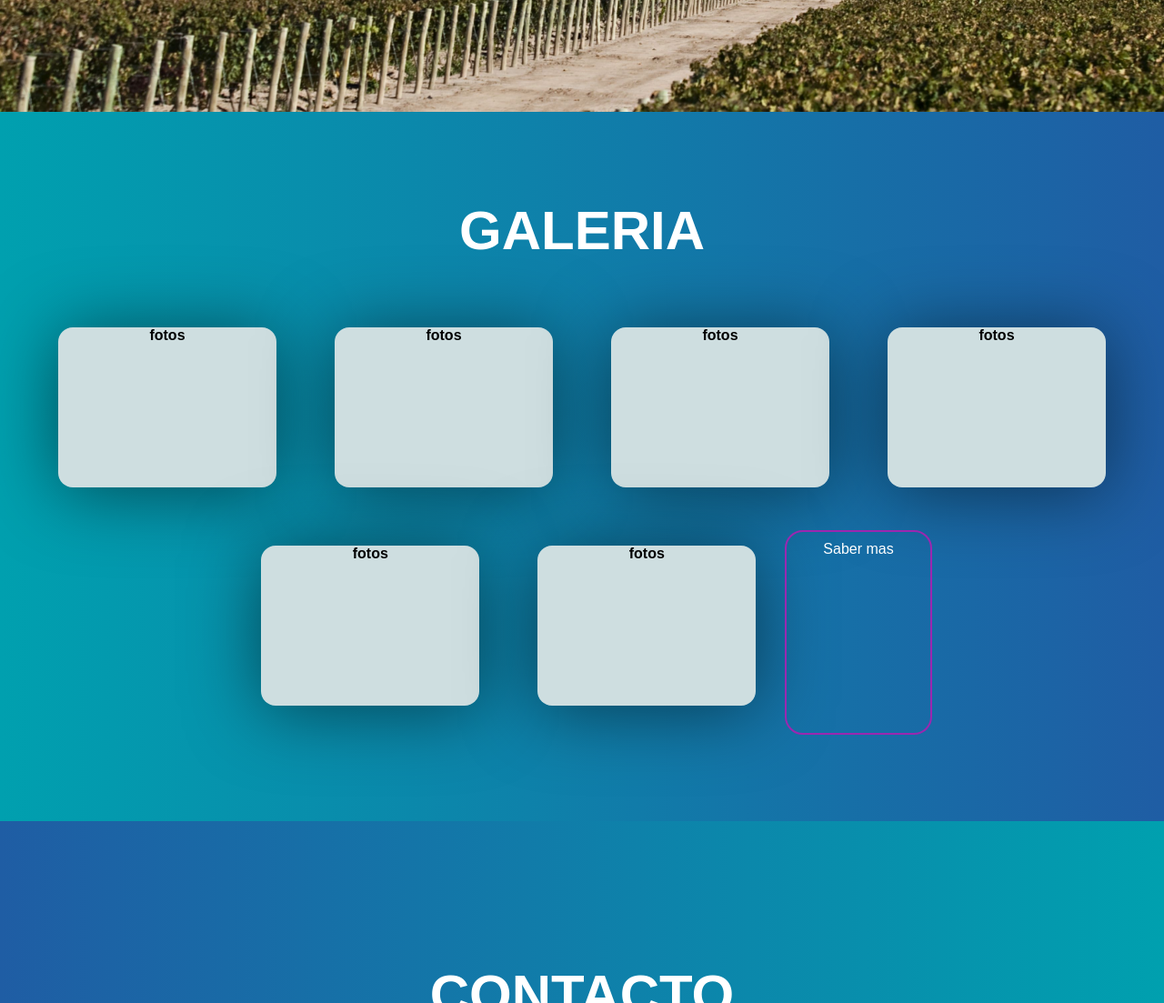
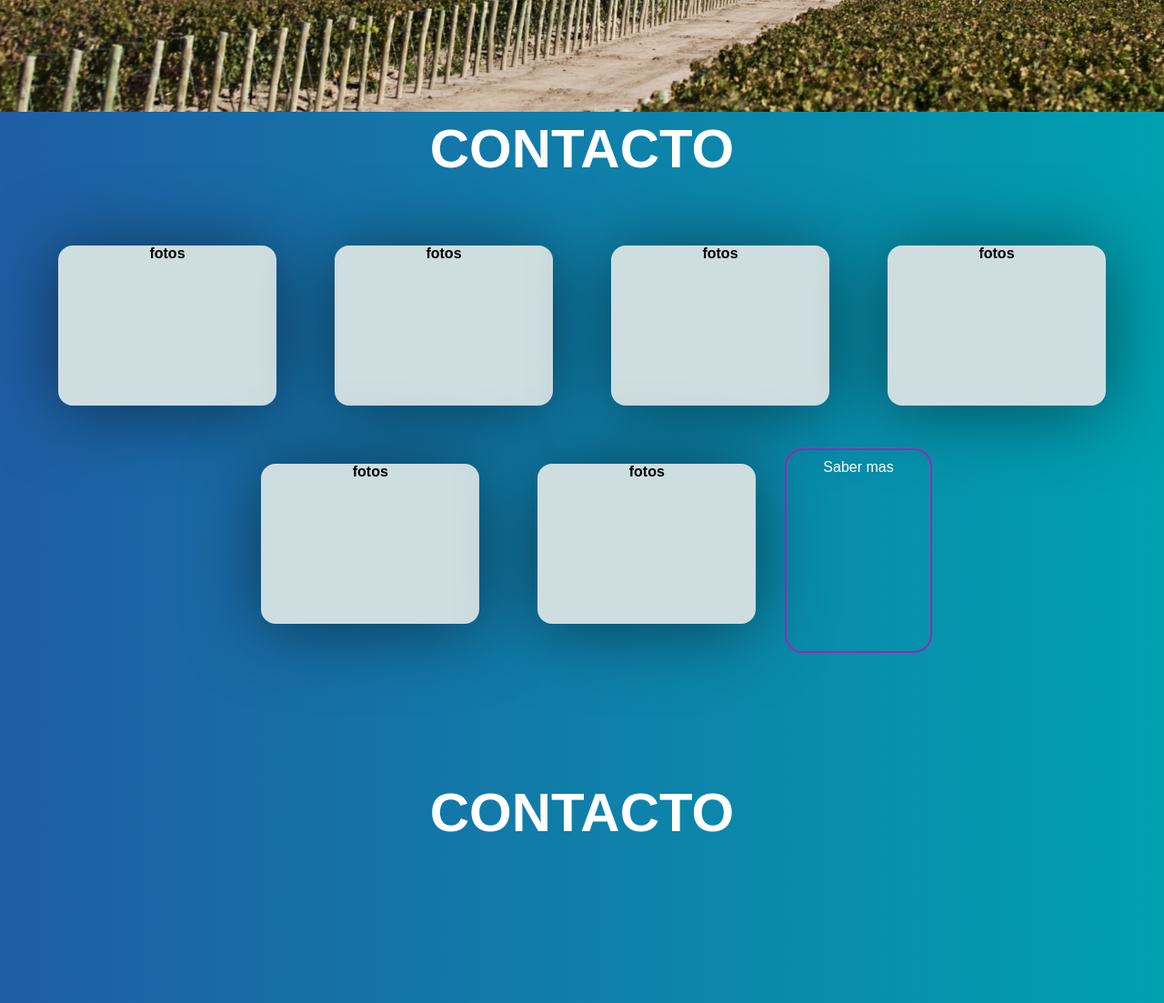
Before and after one commit to katolu/grupoj-trabajofinal, a plain HTML site: page script.js/proyecto.html in a window 1280 px wide. Shown: the part 2660-3763 px from the top of the page at 91% size. Drawn offline with Linux system fonts and the light colour scheme.

Commit message:
Footer y arreglos de estructura

```diff
--- a/script.js/proyecto.html
+++ b/script.js/proyecto.html
@@ -159,9 +159,8 @@
 
     </section>
 
-    <section class="contenedor-padre2" id="galeria">
-
-        <h2 class="title">galeria</h2>
+    <section class="content contact" id="contacto">
+        <h2 class="title">Contacto</h2>
 
         <div class="contenedor-hijo2">
 
```
